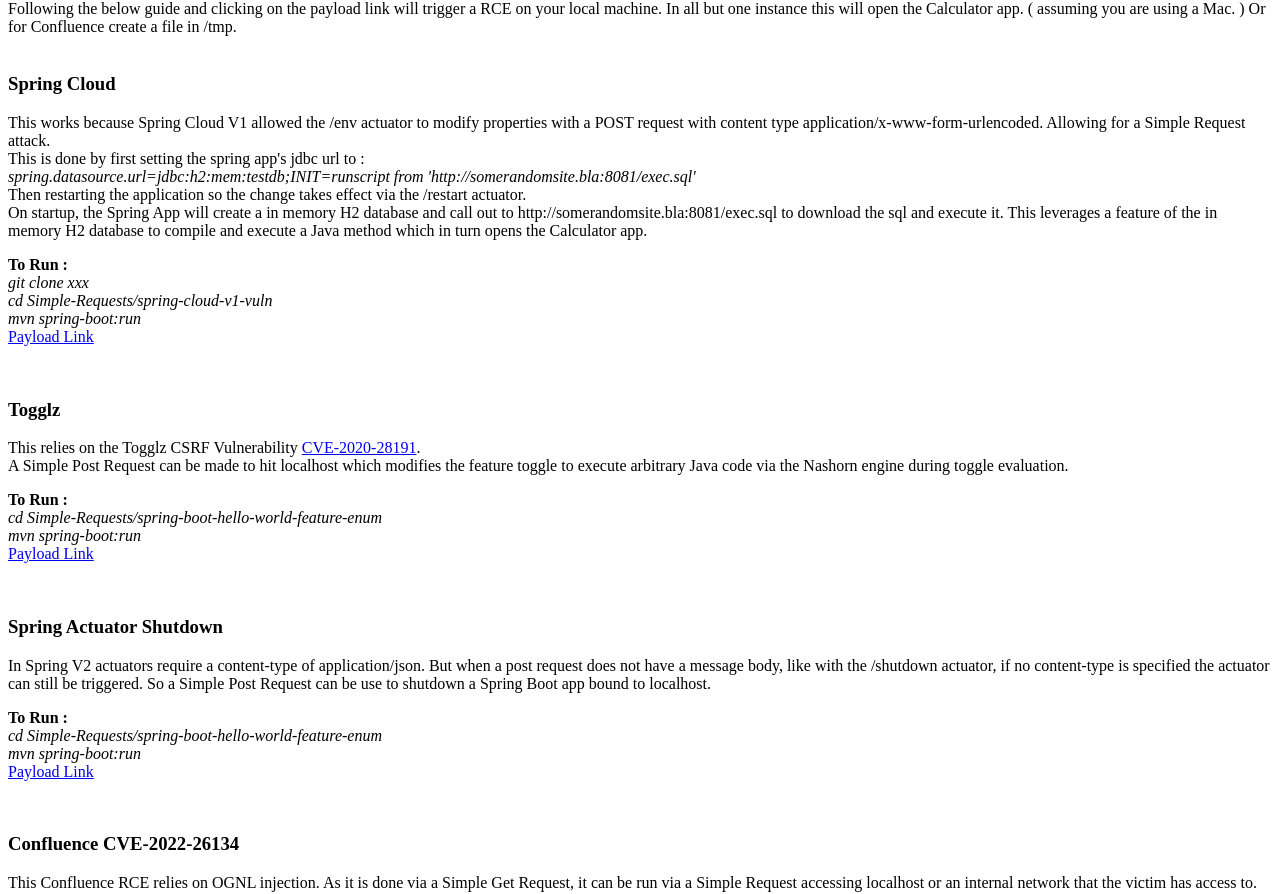
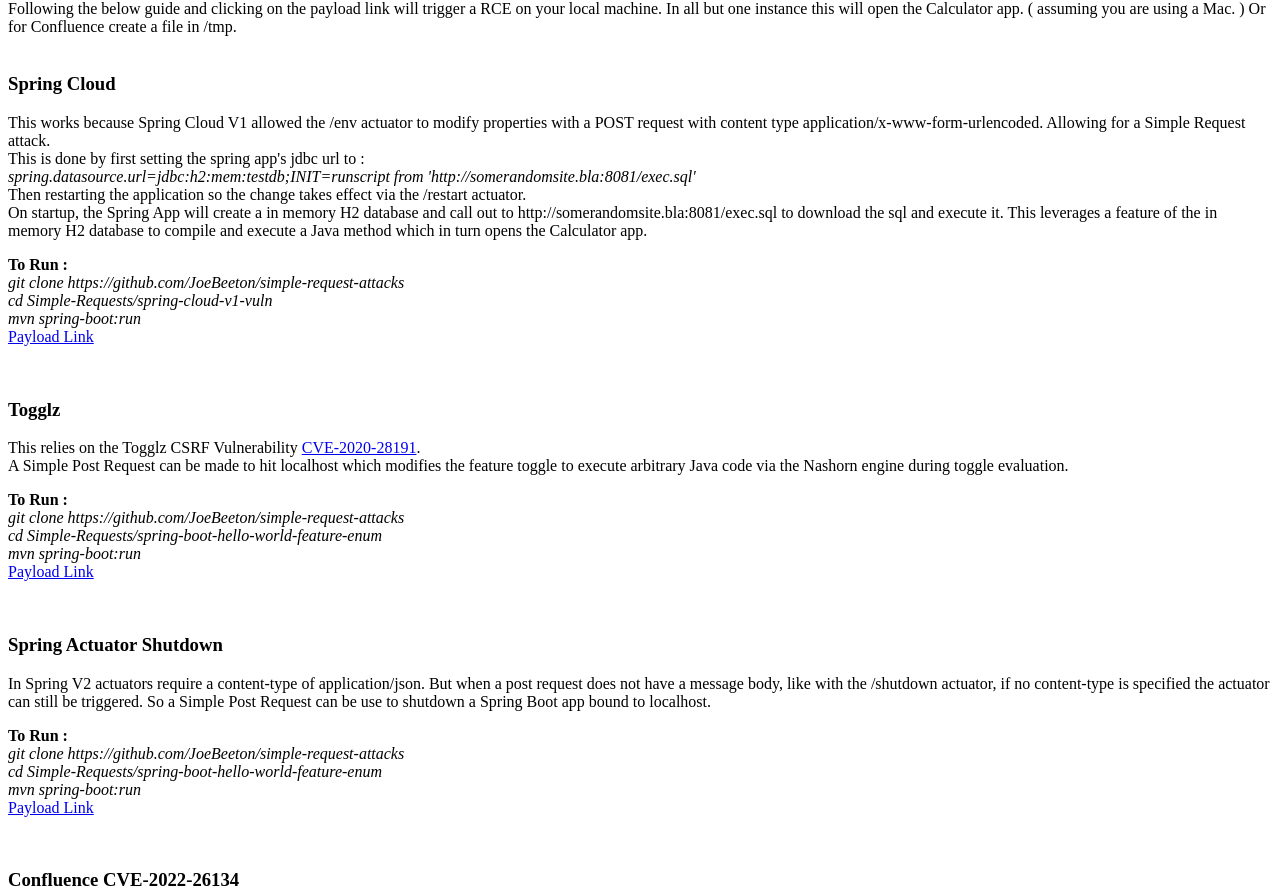
Before and after one commit to JoeBeeton/joebeeton.github.io, a plain HTML site: page index.html in a window 1280 px wide. Shown: the part 66-960 px from the top of the page. Drawn offline with Linux system fonts and the light colour scheme.

Commit message:
Update index.html

```diff
--- a/index.html
+++ b/index.html
@@ -12,7 +12,7 @@
     Then restarting the application so the change takes effect via the /restart actuator. </br>
     On startup, the Spring App will create a in memory H2 database and call out to http://somerandomsite.bla:8081/exec.sql to download the sql and execute it. This leverages a feature of the in memory H2 database to compile and execute a Java method which in turn opens the Calculator app.
     <p><b>To Run : </b></br><i>
-    git clone xxx</br>
+    git clone https://github.com/JoeBeeton/simple-request-attacks</br>
     cd Simple-Requests/spring-cloud-v1-vuln</br>
     mvn spring-boot:run</br>
   </i>
@@ -21,6 +21,7 @@
     <h3>Togglz</h3>
     This relies on the Togglz CSRF Vulnerability <a href="https://github.com/advisories/GHSA-697v-pxg3-j262">CVE-2020-28191</a>.</br> A Simple Post Request can be made to hit localhost which modifies the feature toggle to execute arbitrary Java code via the Nashorn engine during toggle evaluation.
     <p><b>To Run : </b></br><i>
+    git clone https://github.com/JoeBeeton/simple-request-attacks</br>
     cd Simple-Requests/spring-boot-hello-world-feature-enum</br>
     mvn spring-boot:run</br>
   </i>
@@ -30,6 +31,7 @@
 <h3>Spring Actuator Shutdown</h3>
     In Spring V2 actuators require a content-type of application/json. But when a post request does not have a message body, like with the /shutdown actuator, if no content-type is specified the actuator can still be triggered. So a Simple Post Request can be use to shutdown a Spring Boot app bound to localhost.
     <p><b>To Run : </b></br><i>
+    git clone https://github.com/JoeBeeton/simple-request-attacks</br>
     cd Simple-Requests/spring-boot-hello-world-feature-enum</br>
     mvn spring-boot:run</br>
     </i>
@@ -40,6 +42,7 @@
     <h3>Confluence CVE-2022-26134</h3>
     This Confluence RCE relies on OGNL injection. As it is done via a Simple Get Request, it can be run via a Simple Request accessing localhost or an internal network that the victim has access to.
     <p><b>To Run : </b></br><i>
+
       git clone https://github.com/vulhub/vulhub.git </br>
       cd vulhub/confluence/CVE-2022-26134  </br>
       docker-compose up
```
